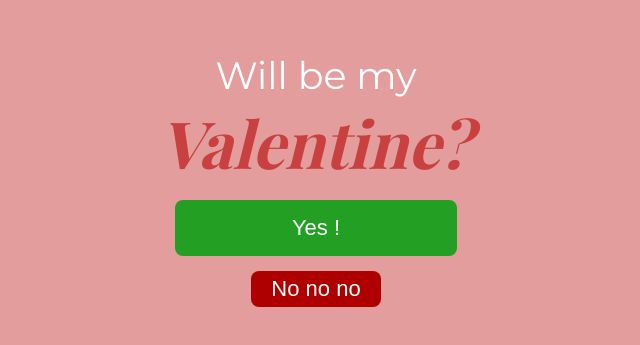
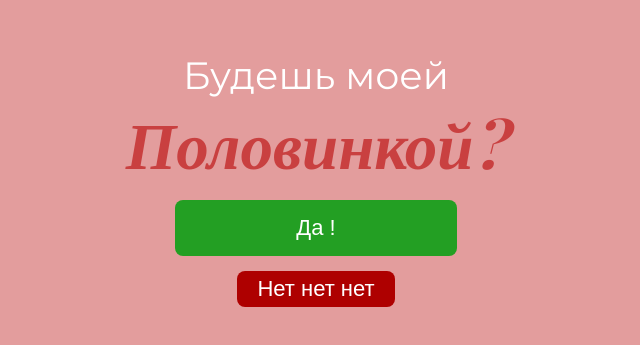
Before and after one commit to zenafey/valentine, a React (Vite) app: page / in a window 1280 px wide. Shown: the part 221-566 px from the top of the page, without its empty margins (324-964 px from the left). Built offline with nearby package versions, Linux system fonts and the light colour scheme; a web font is replaced by a local one.

Commit message:
Update App.tsx

```diff
--- a/src/App.tsx
+++ b/src/App.tsx
@@ -2,12 +2,12 @@ import { CSSProperties, useMemo, useState } from 'react'
 import catAnimation from '../public/catValentine.gif'
 
 const rejections: string[] = [
-    'No no no',
-    'Are you sure?',
-    'No, think again',
-    "I'm going to cry now",
-    "I can't believe",
-    'PLEASE!!!',
+    'Нет нет нет',
+    'Ты уверена?',
+    'Нет, подумай еще',
+    "Я сейчас заплачу",
+    "Не могу поверить",
+    'ПОЖАЛУЙСТА!!!',
 ]
 
 interface Position {
@@ -70,13 +70,13 @@ function App() {
         <div className="main">
             {isValentine ? (
                 <>
-                    <h2 className="title"> I love you &hearts; </h2>
+                    <h2 className="title"> Я люблю тебя &hearts; </h2>
                     <img alt="cat animation" src={catAnimation} />
                 </>
             ) : (
                 <>
-                    <h2 className="title">Will be my</h2>
-                    <h1 className="valentine">Valentine?</h1>
+                    <h2 className="title">Будешь моей</h2>
+                    <h1 className="valentine">Половинкой?</h1>
                     <button
                         style={stylesBtnAgree}
                         onClick={agree}
@@ -84,7 +84,7 @@ function App() {
                             count === rejections.length ? 'last' : ''
                         }`}
                     >
-                        Yes {exclamation}
+                        Да {exclamation}
                     </button>
                     {count !== 6 && (
                         <button
```
